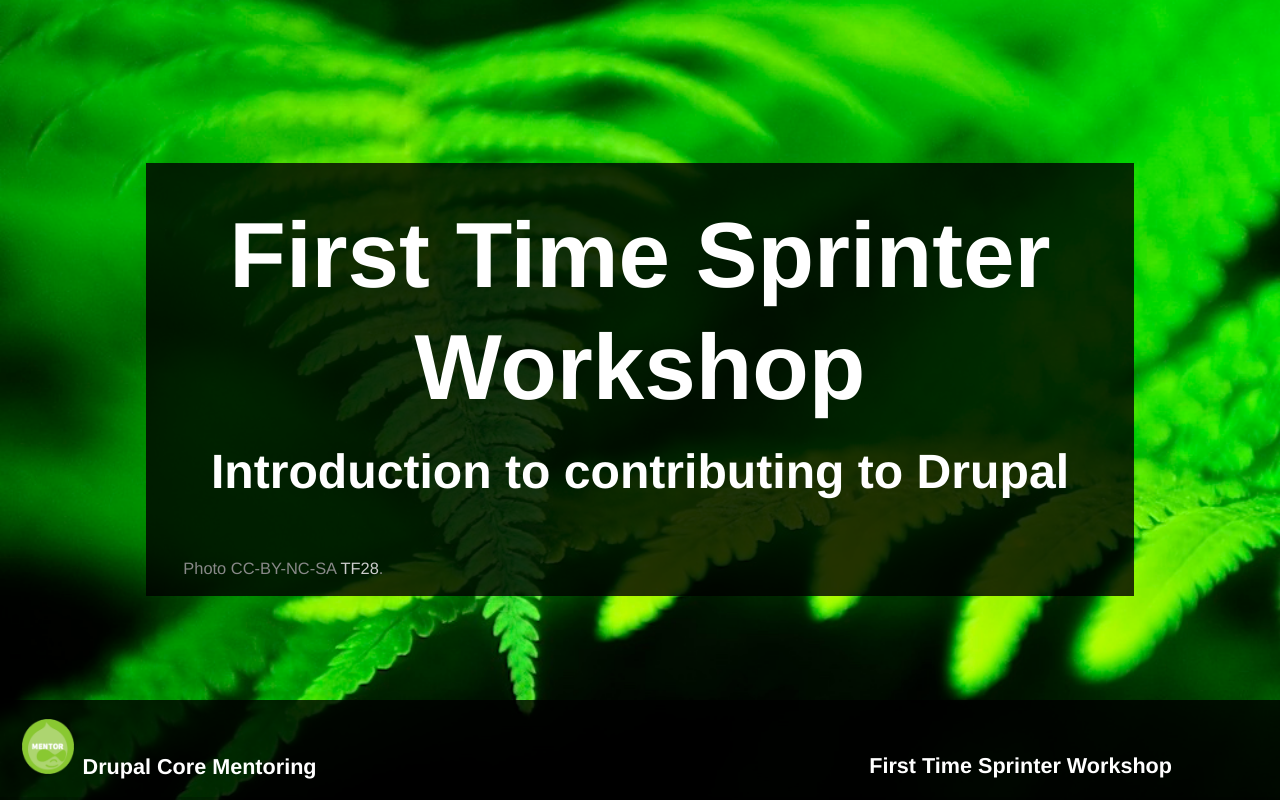
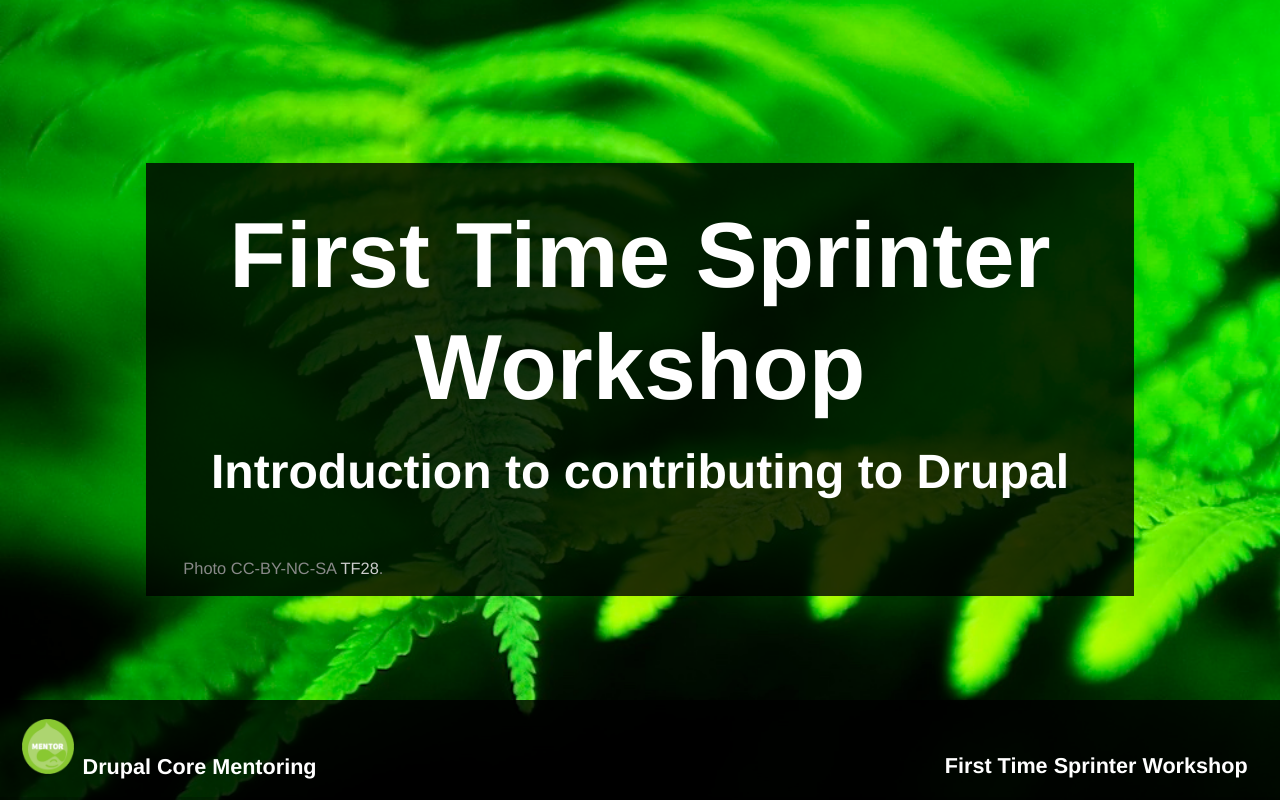
Before and after one commit to mradcliffe/first-time-sprinter-workshop, a website: page index.html in a window 1280 px wide. Drawn offline with Linux system fonts and the light colour scheme.

Commit message:
Move session title to the right.

```diff
--- a/css/theme/first-time-sprinter-workshop.css
+++ b/css/theme/first-time-sprinter-workshop.css
@@ -54,7 +54,7 @@
   float: right;
   position: absolute;
   bottom: 0em;
-  right: 5em; }
+  right: 1.5em; }
 .footer .session__title, .footer .session__presenter {
   display: inline-block; }
 
```
